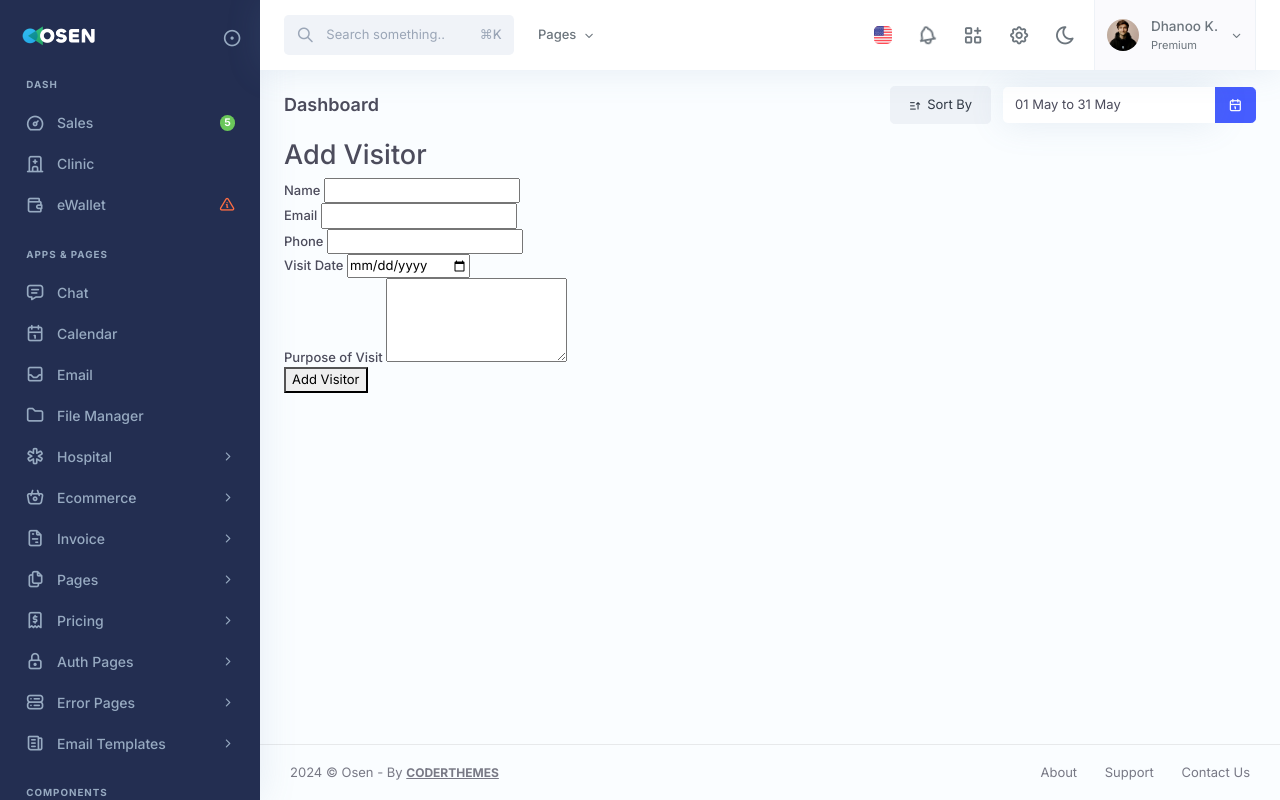
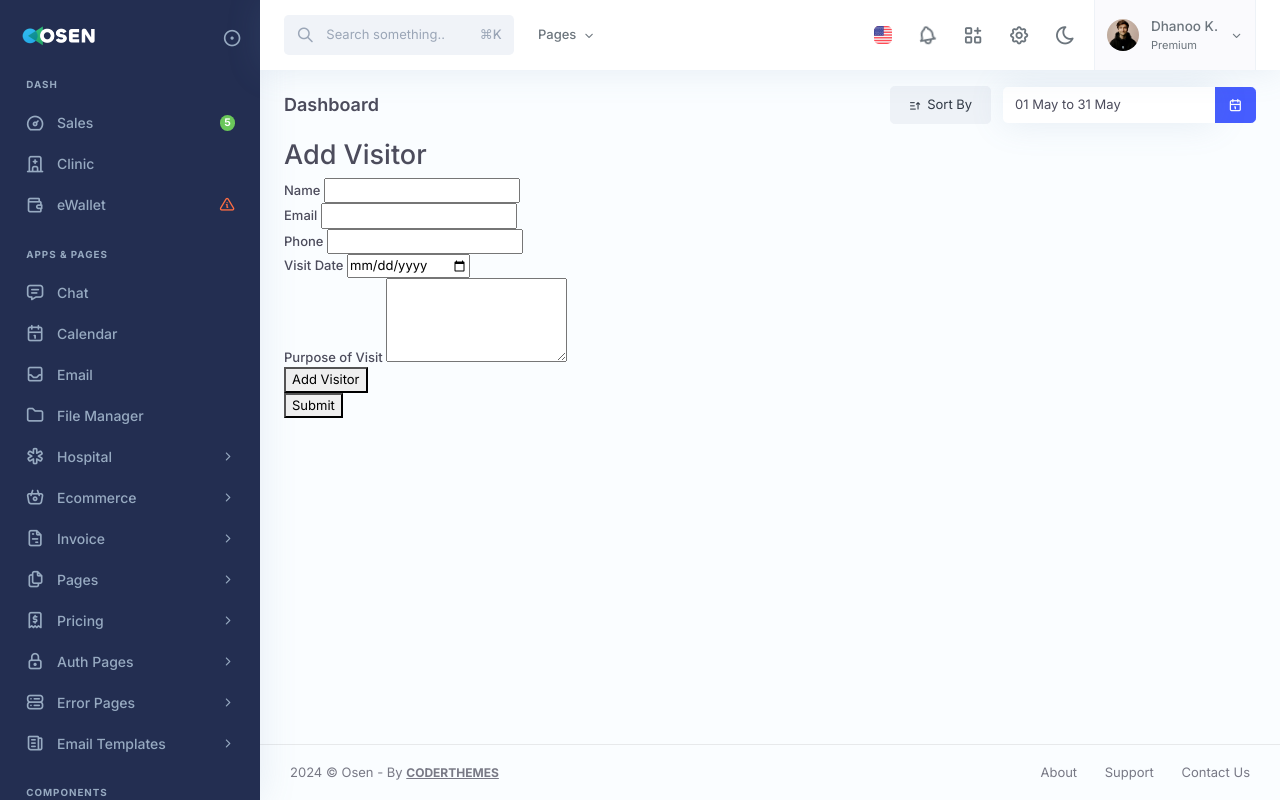
Before and after one commit to Himanshukabsuri/visitor-1.0, a Django app: page /addvisitor/ in a window 1280 px wide. Run offline with Django 5.2, Linux system fonts and the light colour scheme; some libraries are stand-ins or nearby versions.

Commit message:
Conflict check

```diff
--- a/project/app1/templates/addvisitor.html
+++ b/project/app1/templates/addvisitor.html
@@ -36,6 +36,7 @@
             </div>
         </form>
     </div>
+    <button>Submit</button>
 </body>
 </html>
 {% endblock %}
```
